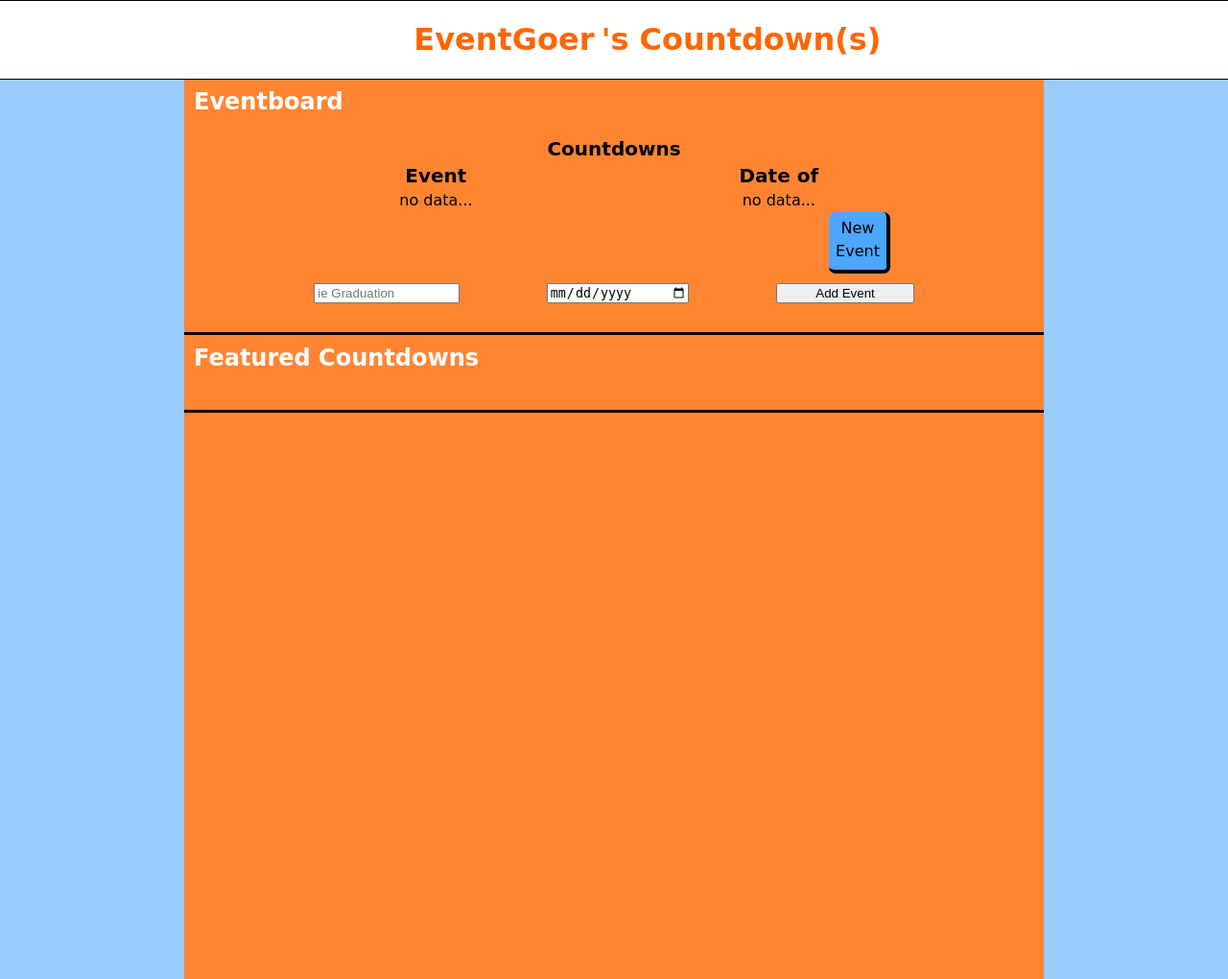
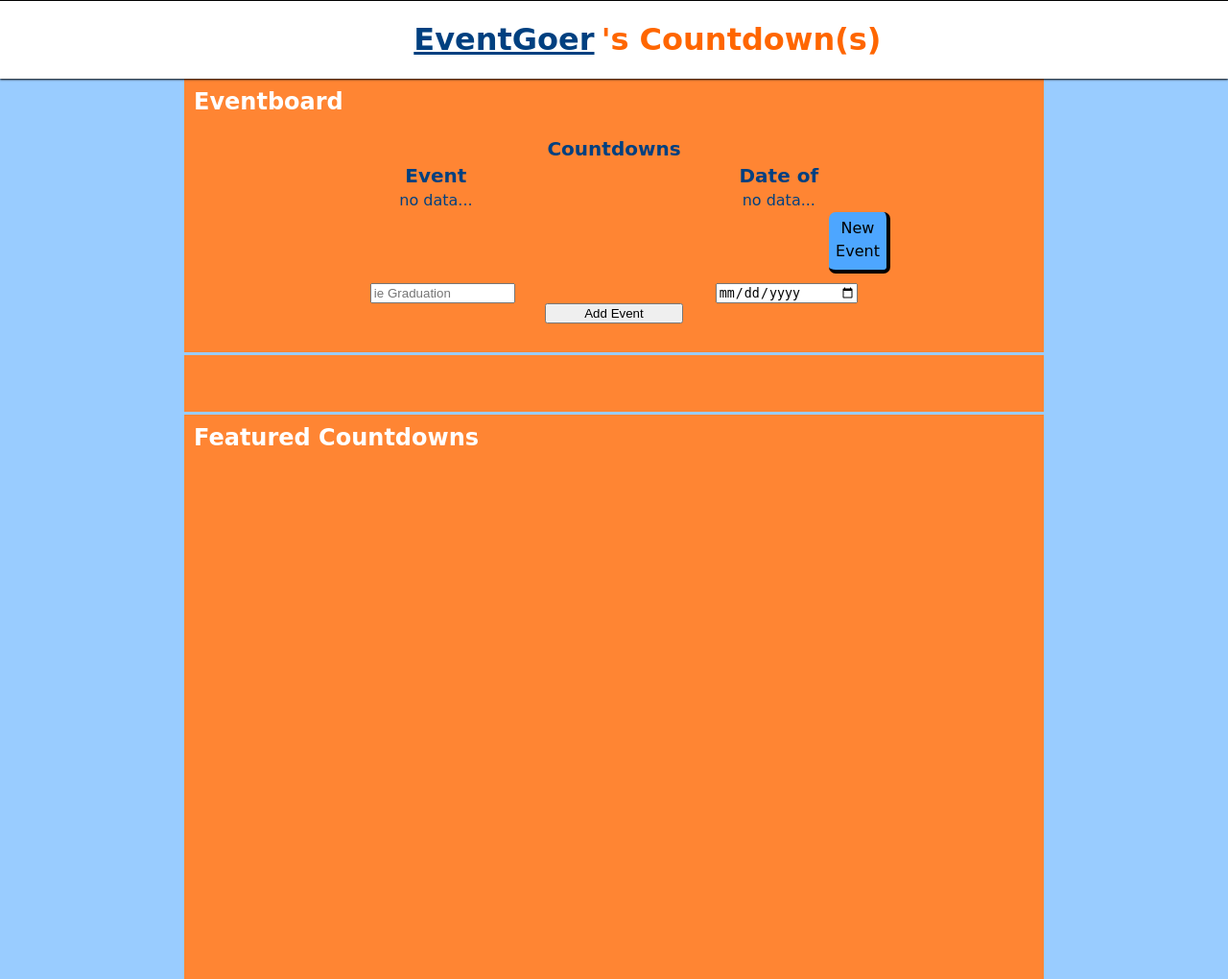
Before and after one commit to devMal1/Countdown-Webapp, a PHP site: page / in a window 1280 px wide. Shown: the whole page at 96% size. Run offline with PHP 8.4, Linux system fonts and the light colour scheme.

Commit message:
Small html updates, more styles.. animations and js needed still.

```diff
--- a/index.html
+++ b/index.html
@@ -52,6 +52,10 @@
 			</div>
 		</div>
 
+		<div class="divider">
+			<img src="" />
+		</div>
+
 		<div class="dashboard">
 			<div id="featured-countdown">
 				<h2>Featured Countdowns</h2>
--- a/style.css
+++ b/style.css
@@ -10,7 +10,8 @@
     position: fixed;
     z-index: 1;
     border-top: 1px solid black;
-    border-bottom: 1px solid black;
+    box-shadow: 0px 1px 2px black;
+    /*border-bottom: 1px solid black;*/
     background-color: white;
     color: #ff6600;
   }
@@ -28,6 +29,11 @@
     width: 20%;
     color: #ff6600;
     text-align: right;
+  }
+
+  header:hover #users-name {
+    text-decoration: underline;
+    color: #004080;
   }
 
   #title {
@@ -77,7 +83,7 @@
   }
 
   .dashboard {
-    border-bottom: 3px solid black;
+    /*border-bottom: 3px solid black;*/
     padding-bottom: 20px;
   }
 
@@ -90,10 +96,22 @@
     margin: auto;
     text-align: center;
     cursor: default;
+    color: #004080;
   }
 
   #eventboard table th {
     font-size: 20px;
+  }
+
+  #eventboard table tbody tr {
+    cursor: pointer;
+    margin-top: 10px;
+  }
+
+  .highlighted {
+    background-color: #004080;
+    box-shadow: 2px 2px 5px black;
+    color: #ff6600;
   }
 
   #event-form {
@@ -105,6 +123,7 @@
 
   #event-form form {
     display: flex;
+    flex-wrap: wrap;
   }
 
   #event-form input {
@@ -114,6 +133,7 @@
 
   #event-form #button {
     cursor: pointer;
+    margin-left: 40%;
   }
 
   .button {
@@ -134,7 +154,7 @@
 
   .button:hover /*.pressed*/ {
     /*border-width: 2px;*/
-    box-shadow: 5px 5px 10px white;
+    box-shadow: 4px 4px 7px white;
     text-shadow: 1px 1px 1px white;
     border-color: white;
     color: white;
@@ -142,8 +162,14 @@
     top: 3px;
   }
 
+  .divider {
+    border-top: 3px solid #99ccff;
+    border-bottom: 3px solid #99ccff;
+    padding: 20px 0px;
+  }
+
   #featured-countdown {
-    clear: both;
+    /*clear: both;*/
   }
 
 }
```
